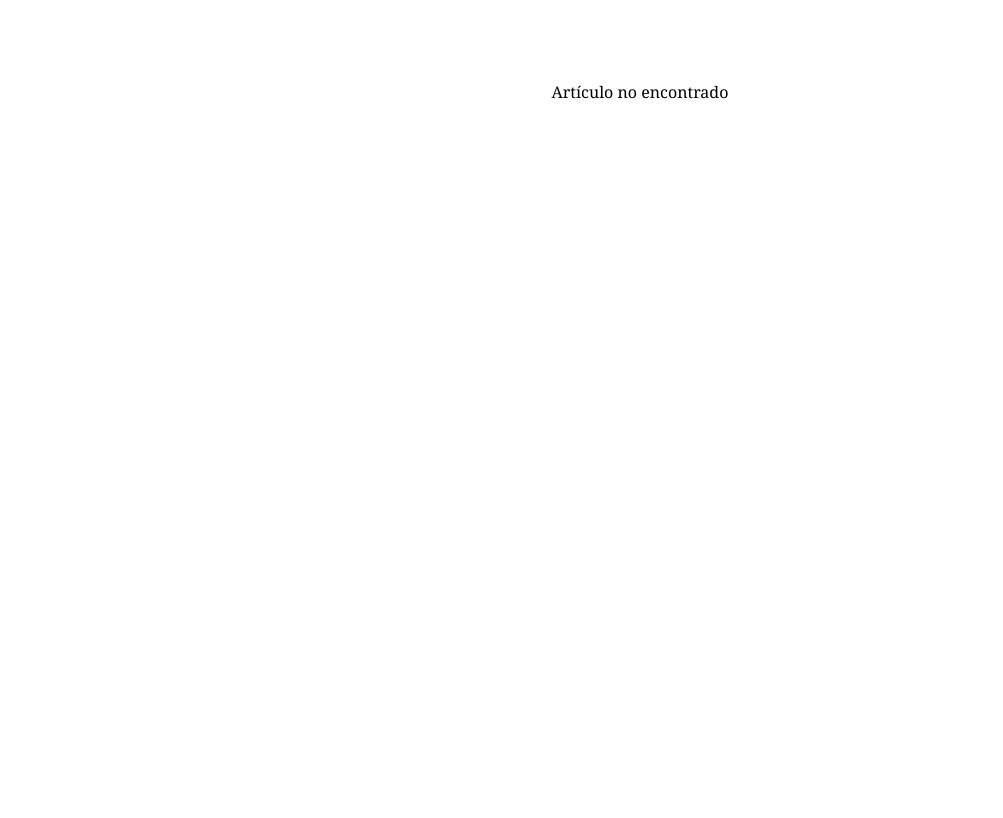
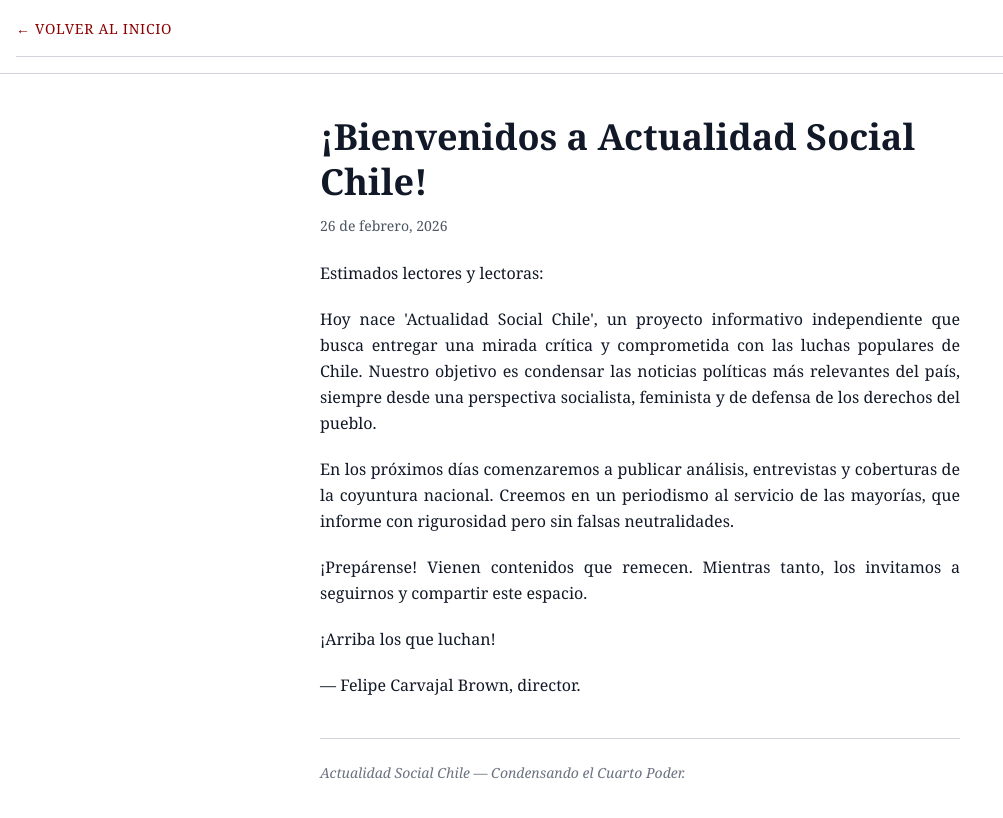
Before and after one commit to fcarvajalbrown/actualidadsocialchile, a Next.js app: page /posts/bienvenidos in a window 1280 px wide. Shown: the top 818 px of the page, without its empty margins (0-1003 px from the left). Built offline with nearby package versions, Linux system fonts and the light colour scheme.

Commit message:
bug fixes

```diff
--- a/data/posts.json
+++ b/data/posts.json
@@ -1,7 +1,9 @@
-{
+[
+  {
   "id": "bienvenidos",
   "title": "¡Bienvenidos a Actualidad Social Chile!",
   "date": "26 de febrero, 2026",
   "excerpt": "Un nuevo espacio informativo con mirada social sobre la política chilena. Pronto, análisis y noticias.",
   "content": "Estimados lectores y lectoras:\n\nHoy nace 'Actualidad Social Chile', un proyecto informativo independiente que busca entregar una mirada crítica y comprometida con las luchas populares de Chile. Nuestro objetivo es condensar las noticias políticas más relevantes del país, siempre desde una perspectiva socialista, feminista y de defensa de los derechos del pueblo.\n\nEn los próximos días comenzaremos a publicar análisis, entrevistas y coberturas de la coyuntura nacional. Creemos en un periodismo al servicio de las mayorías, que informe con rigurosidad pero sin falsas neutralidades.\n\n¡Prepárense! Vienen contenidos que remecen. Mientras tanto, los invitamos a seguirnos y compartir este espacio.\n\n¡Arriba los que luchan!\n\n— Felipe Carvajal Brown, director."
-}
+  }
+]
--- a/pages/posts/[id].js
+++ b/pages/posts/[id].js
@@ -33,7 +33,7 @@ export default function Post() {
             ))}
           </div>
           <div className="border-t border-gray-300 mt-10 pt-6 text-sm text-gray-500 italic">
-            Noticias Socialistas de Felipe — Periodismo con mirada de pueblo.
+            Actualidad Social Chile — Condensando el Cuarto Poder.
           </div>
         </article>
       </main>
```
